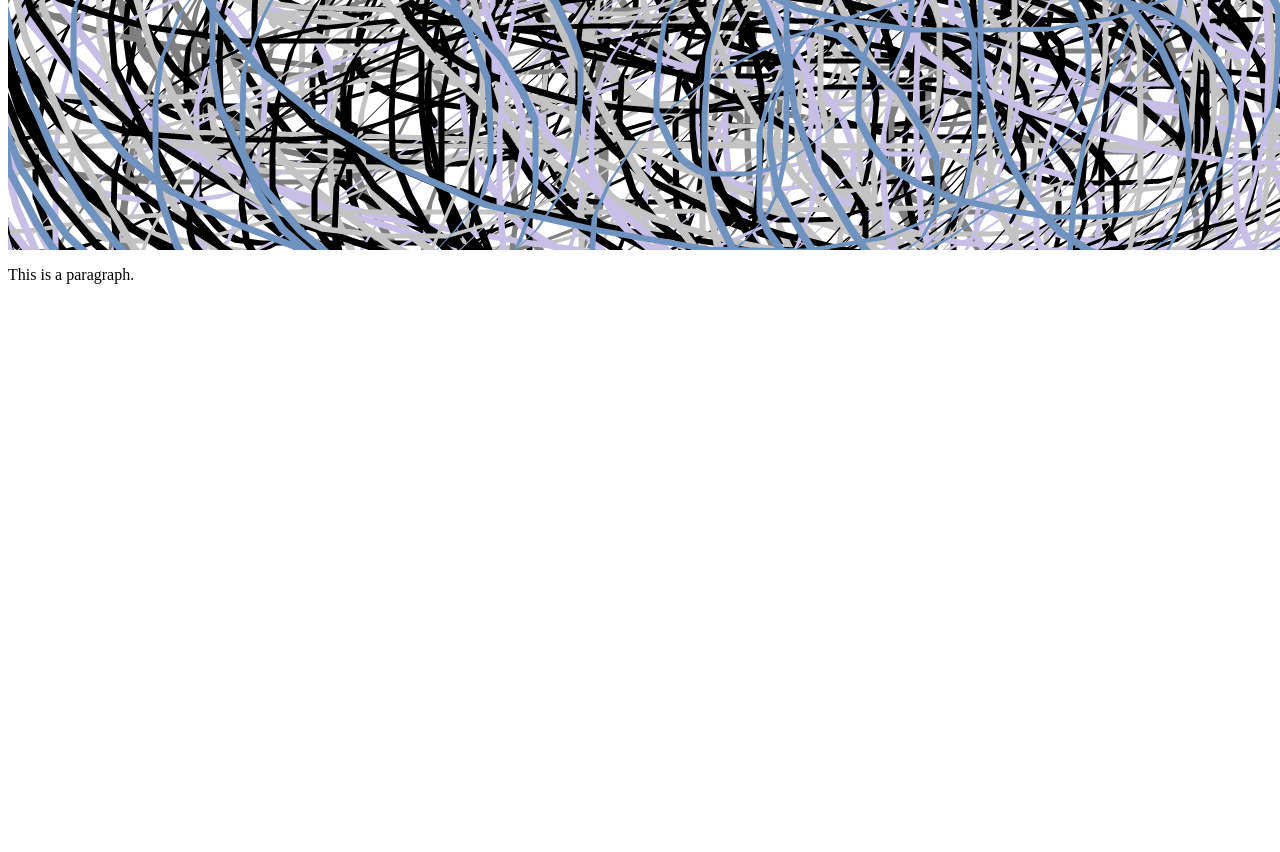
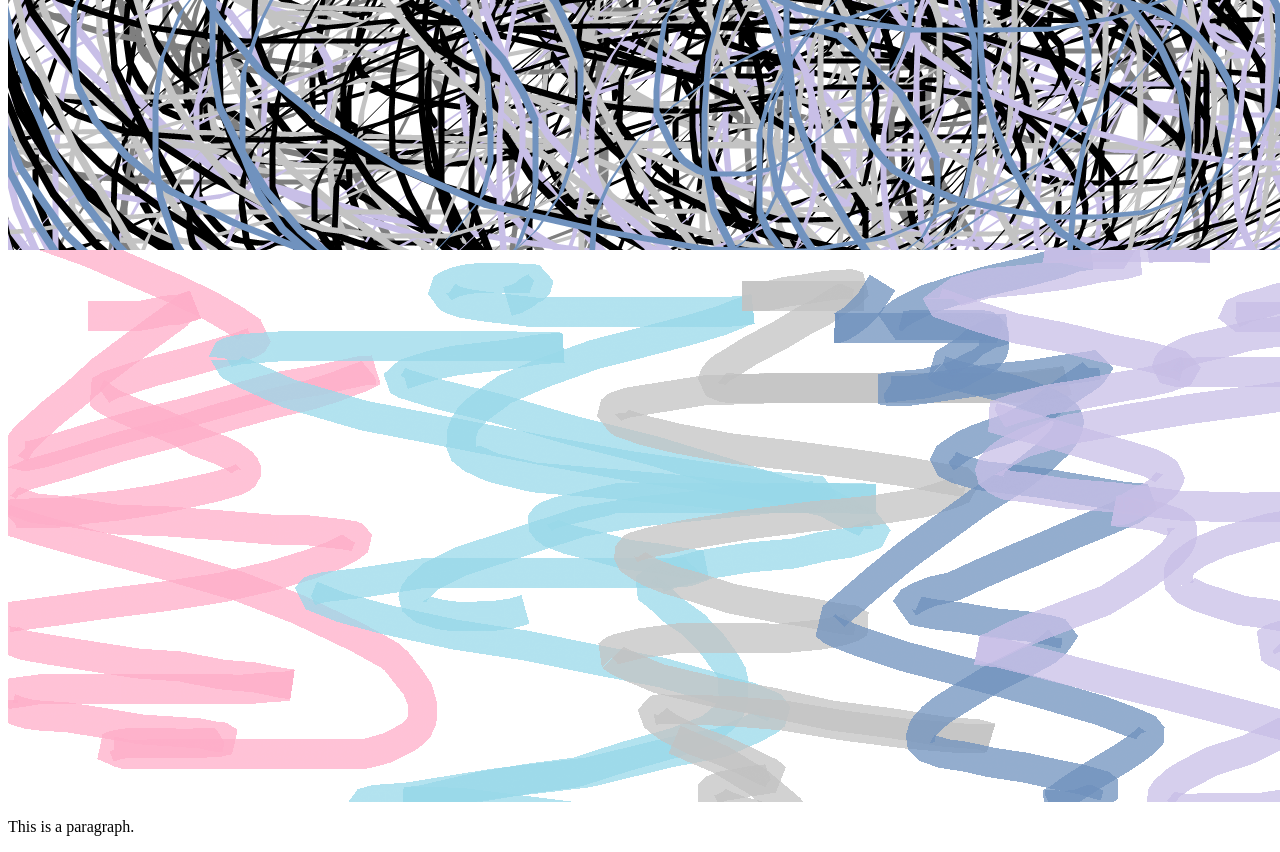
Before and after one commit to Gladys200/test, a plain HTML site: page index.html in a window 1280 px wide. Shown: the part 920-1772 px from the top of the page. Before the commit the page ends 1220 px from the top, so only its background shows below. Drawn offline with Linux system fonts and the light colour scheme.

Commit message:
added picture

```diff
--- a/index.html
+++ b/index.html
@@ -6,6 +6,7 @@
 <h1>This is a header</h1>
 <img src="a.png">
 <img src="g.png">
+<img src="s.png">
 <p>This is a paragraph.</p>
 </body>
 </html>
```
Also changed, not shown: s.png (added).
